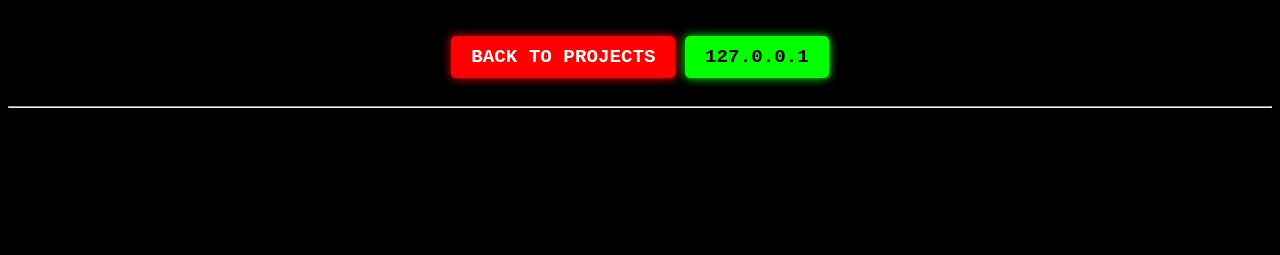
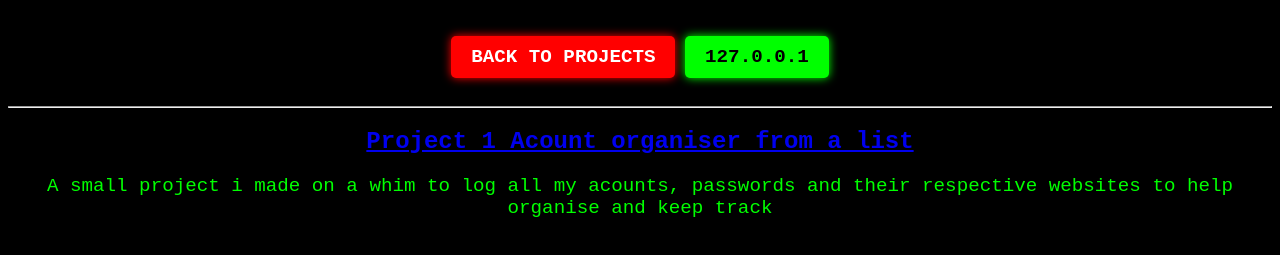
Before and after one commit to O5council1/Cyber-n-Tech-Portfolio, a plain HTML site: page pages/Programming.html in a window 1280 px wide. Shown: the part 105-360 px from the top of the page. Drawn offline with Linux system fonts and the light colour scheme.

Commit message:
Update Programming.html

```diff
--- a/pages/Programming.html
+++ b/pages/Programming.html
@@ -14,5 +14,10 @@
     <a href=".." class="Home-button">127.0.0.1</a>
     <hr>
   </header>
+<section id='Project1'>
+    <h2><a href='projects/Acount_organiser.html' class = 'button'>Project 1 Acount organiser from a list</a></h2>
+    <p>A small project i made on a whim to log all my acounts, passwords and their respective websites to help organise and keep track</p>
+</section>
+
 </body>
 </html>
```
